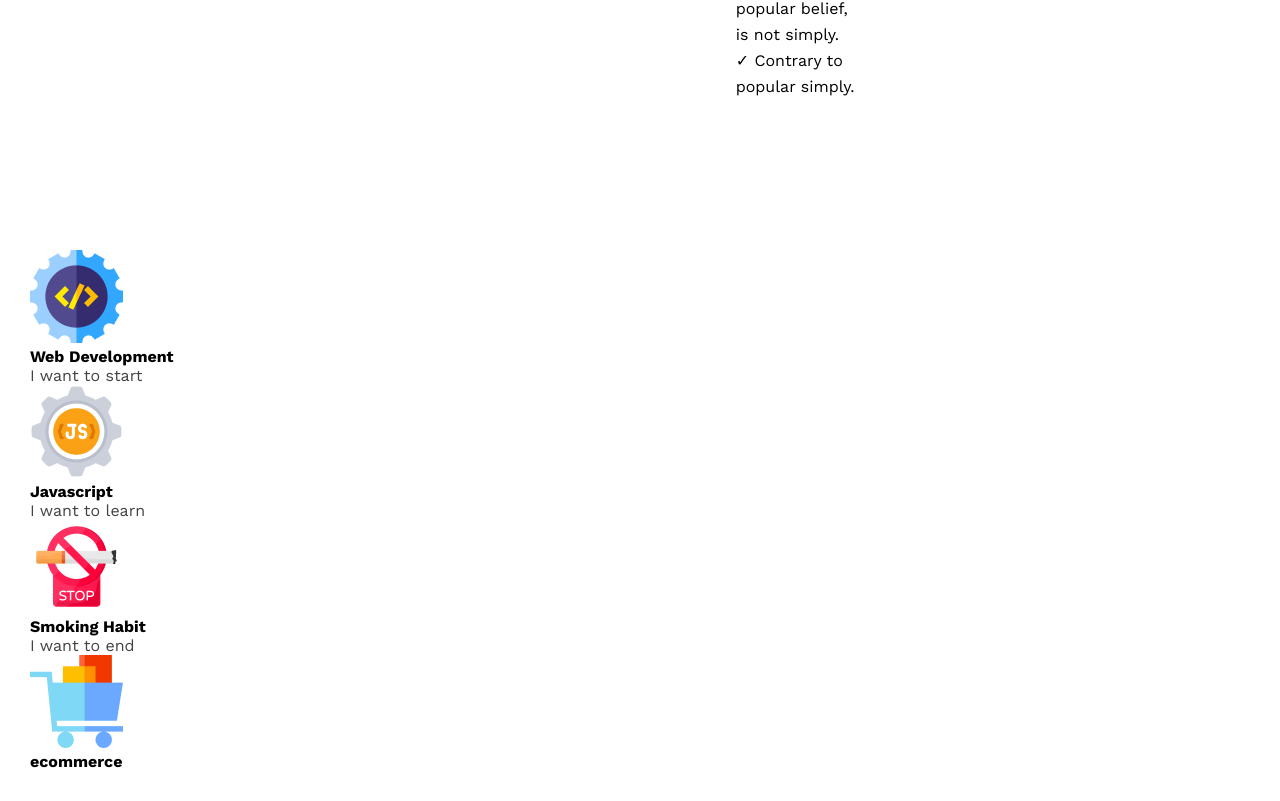
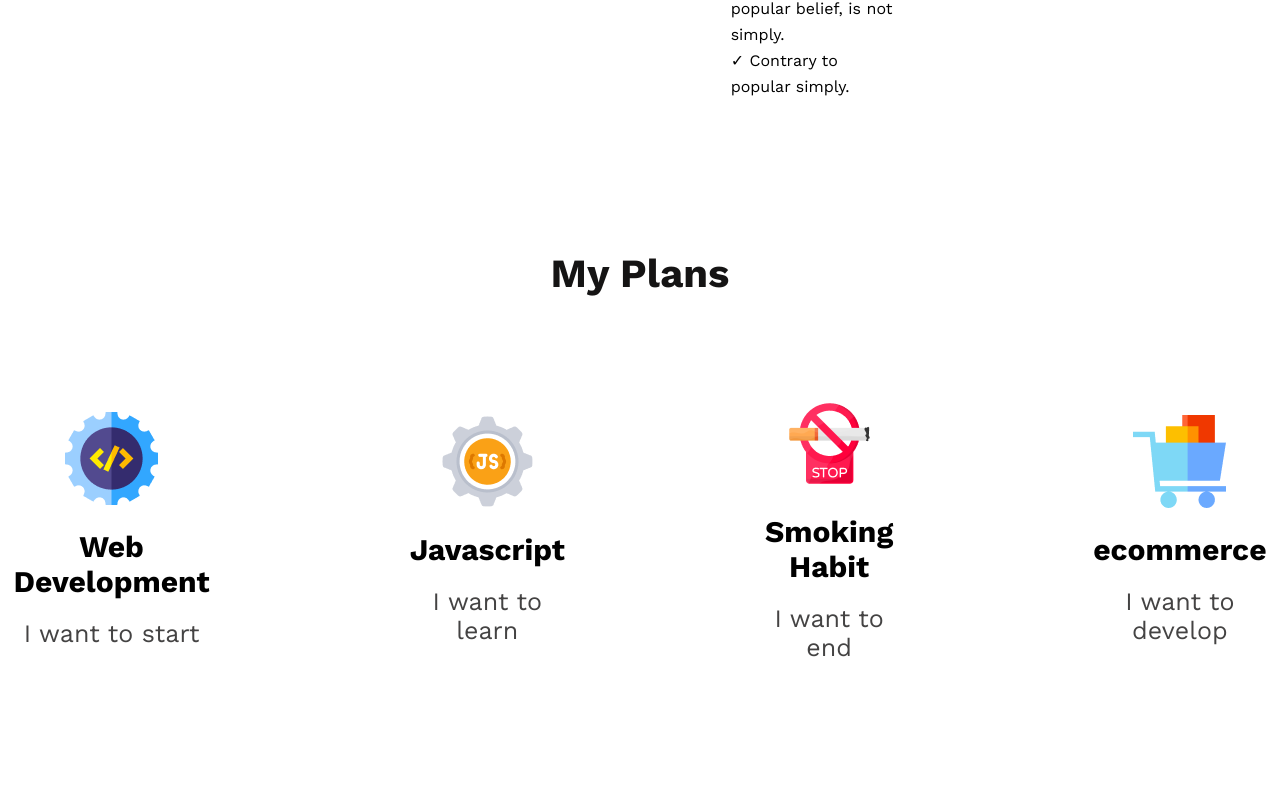
Before and after one commit to Abdullah1203/newyear-practice, a plain HTML site: page index.html in a window 1280 px wide. Shown: the part 1696-2497 px from the top of the page. After the commit the page ends 2458 px from the top, so only its background shows below. Drawn offline with nearby package versions, Linux system fonts and the light colour scheme.

Commit message:
My plans section added

```diff
--- a/index.html
+++ b/index.html
@@ -5,10 +5,13 @@
     <meta name="viewport" content="width=device-width, initial-scale=1.0" />
     <title>NEW YEAR NEW ME!</title>
 
-    <link rel="preconnect" href="https://fonts.googleapis.com">
-<link rel="preconnect" href="https://fonts.gstatic.com" crossorigin>
-<link href="https://fonts.googleapis.com/css2?family=Work+Sans:wght@400;600;700&display=swap" rel="stylesheet">
-
+    <link rel="preconnect" href="https://fonts.googleapis.com" />
+    <link rel="preconnect" href="https://fonts.gstatic.com" crossorigin />
+    <link
+      href="https://fonts.googleapis.com/css2?family=Work+Sans:wght@400;600;700&display=swap"
+      rel="stylesheet"
+    />
+    <link rel="shortcut icon" href="images/icons/web.png" type="image/x-icon">
     <link rel="stylesheet" href="style.css" />
     <script
       src="https://kit.fontawesome.com/d8ee746695.js"
@@ -39,7 +42,7 @@
 
       <div class="banner">
         <div class="banner-details">
-          <h1>All Thinks Are Possible If You <br>believe</h1>
+          <h1>All Thinks Are Possible If You <br />believe</h1>
           <p class="banner-description">
             There are many variations of passages of Lorem Ipsum available, but
             the majority have suffered alteration in some form, by injected
@@ -53,7 +56,7 @@
       <section class="my-failure">
         <div class="failure-container">
           <div class="failure-images">
-            <img src="images/person.png" alt="">
+            <img src="images/person.png" alt="" />
           </div>
           <div class="failure-details">
             <h3 class="title">My failures of previous year</h3>
@@ -75,6 +78,7 @@
 
       <!-- my plans section -->
       <section class="my-plans">
+        <h2 class="title center">My Plans</h2>
         <div class="cards">
           <div class="card">
             <img src="images/icons/web.png" alt="" class="card-img" />
@@ -94,7 +98,7 @@
           <div class="card">
             <img src="images/icons/ecom.png" alt="" class="card-img" />
             <h4>ecommerce</h4>
-            <p class="card-description"></p>
+            <p class="card-description">I want to develop</p>
           </div>
         </div>
       </section>
--- a/style.css
+++ b/style.css
@@ -78,7 +78,7 @@ p{
     align-items: center;
     justify-content: center;
     margin: 150px 350px ;
-    gap: 30px;
+    gap: 50px;
 
 
 }
@@ -87,9 +87,13 @@ p{
 }
 .failure-details{
     margin-right: 200px;
+    margin-left: 50px;
 
 }
 .failure-details >ul {
+    padding-left: 0;
+    margin-left: 0;
+
     list-style: none;
   }
   .failure-details >ul li{
@@ -110,3 +114,29 @@ p{
     color: #444343;
     margin-bottom: 24px;
 }
+.center{
+    text-align: center;
+}
+.cards{
+    display: flex;
+    justify-content: center;
+    align-items: center;
+    text-align: center;
+    margin: 100px;
+    gap: 200px;
+}
+.card-img img{
+    width: 92px;
+    margin-bottom: 24px;
+}
+.card{
+
+}
+.card h4{
+    font-size: 30px;
+    font-weight: 700;
+    margin: 20px 0px;
+}
+.card-description{
+    font-size: 25px;
+}
```
